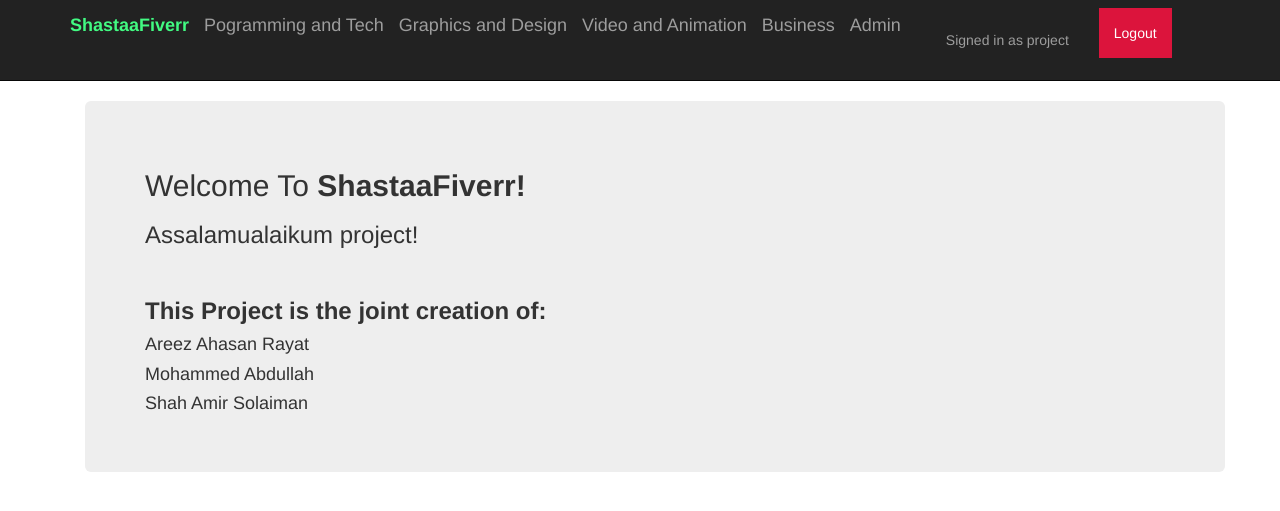
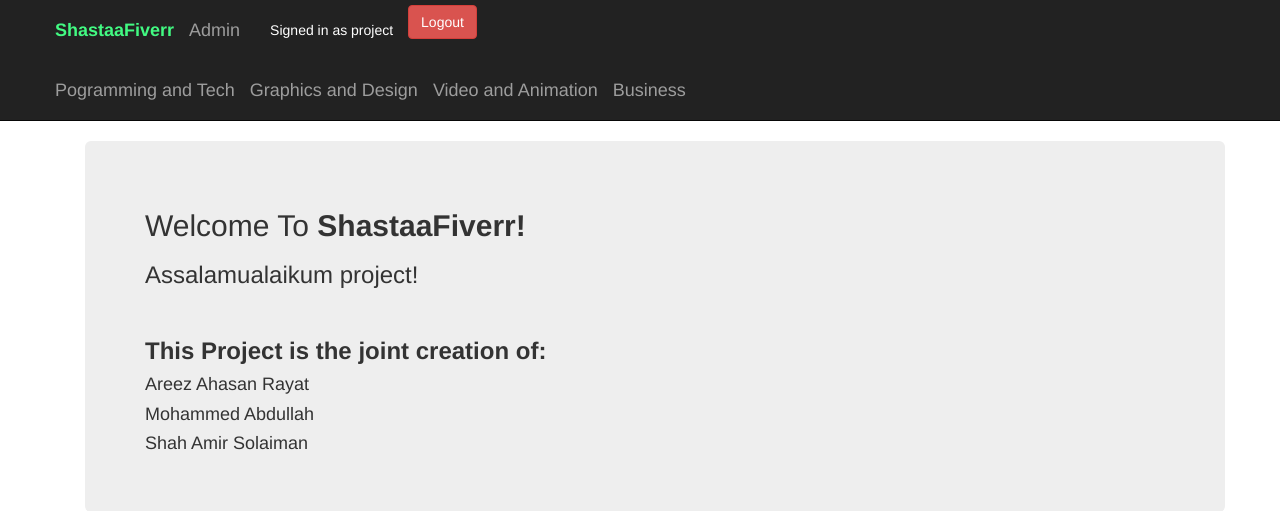
Before and after one commit to mdabdullah008/freelencia, a Django app: page / in a window 1280 px wide. Shown: the top 511 px of the page. Run offline with Django 3.2, Linux system fonts and the light colour scheme; a user stored in the database is signed in.

Commit message:
made changes to the navbar

```diff
--- a/shastafiverr/templates/freelancer/base.html
+++ b/shastafiverr/templates/freelancer/base.html
@@ -6,23 +6,34 @@
     <body>
         <nav class="navbar navbar-inverse navbar-static-top">
             <div class="container">
+
+                    <div class="row" style="padding: 5px 0;">
                         <ul class="nav navbar-nav">
                         <li><a class="navbar-brand" style="color: rgb(66, 250, 130);" href="{% url 'index' %}"><strong>ShastaaFiverr</strong></a></li>
+                        <li><a class="navbar-brand"   href="{% url 'admin:index' %}">Admin</a></li>
+                        {% if user.is_authenticated %}
+                            <span class="navbar-text" style="color:white;">Signed in as {{ user.username }}</span>
+                            <a class="btn btn-danger" href="{% url 'logout' %}">Logout</a>
+                        {% else %}
+                            <a class="navbar-brand" href="{% url 'freelancer:user_login' %}">Login</a>
+                            <a class="navbar-brand" href="{% url 'freelancer:register' %}">Register</a>
+
+                        {% endif %}
+                    </ul>
+                    </div>
+
+                    <div class="row" style="padding: 5px 0;">
+                        <ul class="nav navbar-nav">
                             <li><a class="navbar-brand"  href="#">Pogramming and Tech</a></li>
                             <li><a class="navbar-brand"  href="#">Graphics and Design</a></li>
                             <li><a class="navbar-brand"  href="#">Video and Animation</a></li>
                             <li><a class="navbar-brand"  href="#">Business</a></li>
+                        </ul>
+                    </div>
 
-                    <li><a class="navbar-brand"   href="{% url 'admin:index' %}">Admin</a></li>
-                    {% if user.is_authenticated %}
-                        <li><a class="navbar-text"> Signed in as {{user.username}}</a></li>
-                        <li><a class="navbar-btn" href="{% url 'logout' %}" style="color: rgb(255, 255, 255);background-color: crimson;">Logout</a></li>
-                    {% else %}
-                        <li><a class="navbar-brand" href="{% url 'freelancer:user_login' %}">Login</a></li>
-                        <li><a class="navbar-brand" href="{% url 'freelancer:register' %}">Register</a></li>
 
-                    {% endif %}
-                </ul>
+
+
             </div >
         </nav>
         <div class="container">
```
Lines whose indentation alone changed are shown as unchanged.
